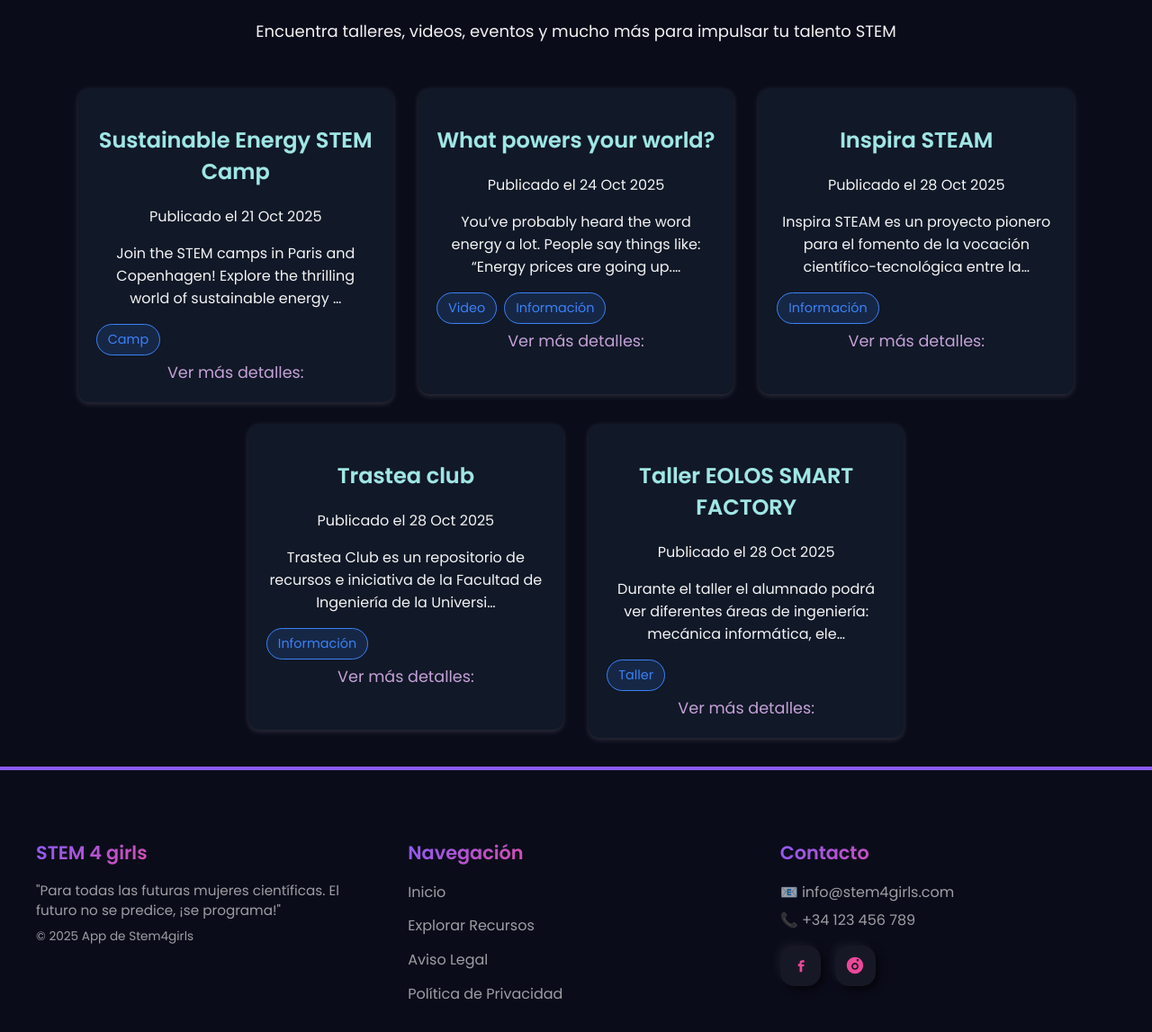
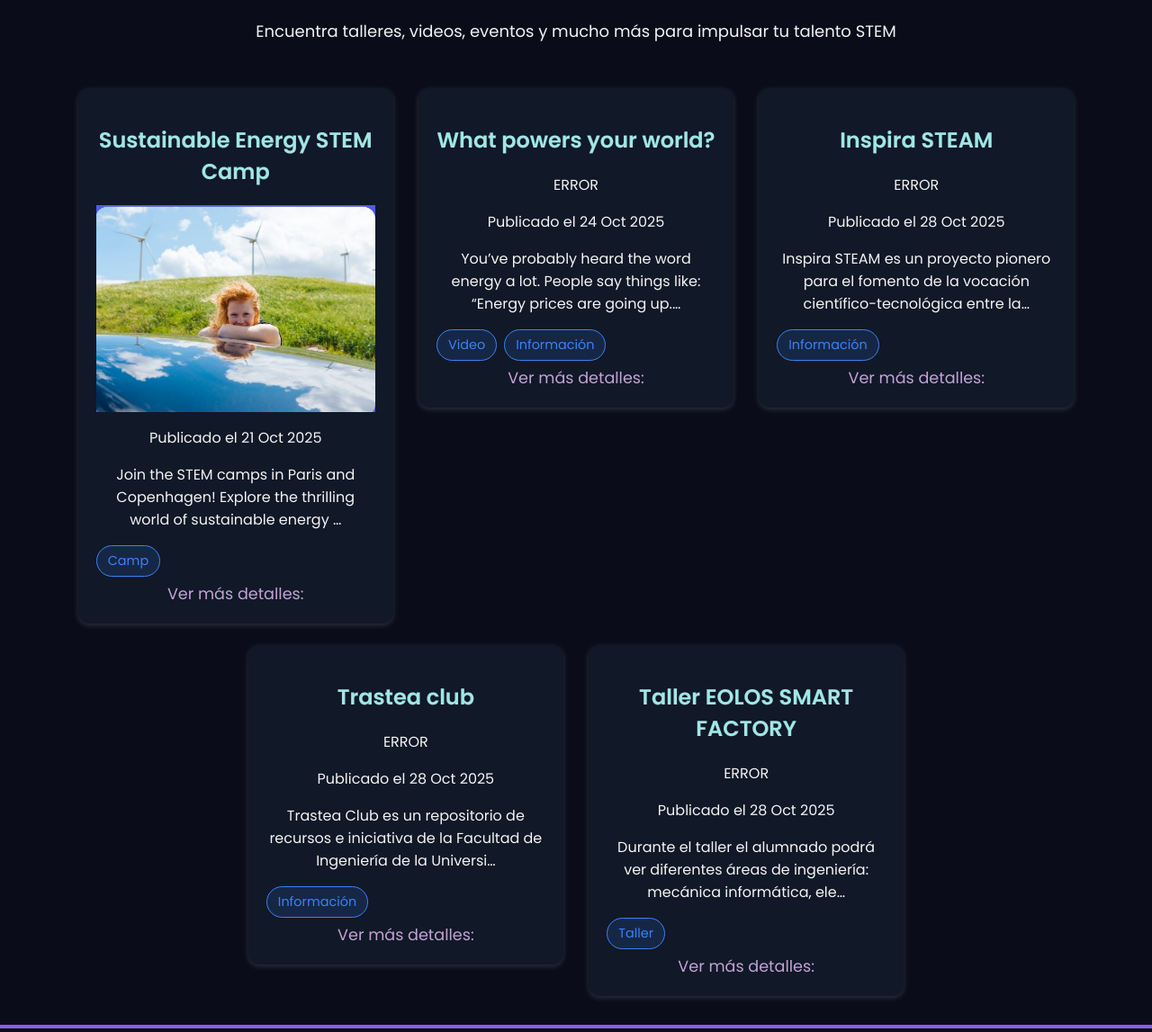
Before and after one commit to IRIA-PICO/stem4girls, a Django app: page /appstem4girls/recursos/ in a window 1280 px wide. Shown: the part 164-1311 px from the top of the page at 90% size. Run offline with Django 5.2, Linux system fonts and the light colour scheme; data comes from the database, SQL or seed files in the repository; both versions use the stored data as it was after the commit.

Commit message:
Intento añadir fotos a recursos

```diff
--- a/appstem4girls/models.py
+++ b/appstem4girls/models.py
@@ -8,7 +8,6 @@ class Proveedor(models.Model):
     telefono = models.CharField(max_length=20, blank=True)
     email = models.EmailField(blank=True)
     web = models.URLField(blank=True, null=True)
-    #logo = models.ImageField(upload_to='proveedores/', blank=True)
 
     def __str__(self):
         return self.nombre
@@ -29,7 +28,7 @@ class Recurso(models.Model):
     enlace = models.URLField(blank=True)
     proveedor = models.ForeignKey(Proveedor, on_delete=models.CASCADE, related_name='recursos')
     tags = models.ManyToManyField(Tag, related_name='recursos')
-    #imagen = models.ImageField(upload_to='recursos/', blank=True)
+    imagen = models.ImageField(upload_to='img',blank=True,null=True,verbose_name='Image')
 
     def __str__(self):
         return self.titulo
--- a/appstem4girls/static/css/recursos.css
+++ b/appstem4girls/static/css/recursos.css
@@ -42,6 +42,16 @@
     -webkit-text-fill-color: #A0E7E5; /* Relleno del texto */
 
 }
+
+/* Ajuste de la imagen dentro del contenedor */
+.recurso_img{
+  width: 100%;
+  height: 100%;
+  object-fit: cover;   /* recorta para cubrir */
+  display: block;
+  transition: transform .35s ease;
+}
+
 .recurso_card:hover {
   transform: translateY(-6px) scale(1.02);
   box-shadow: 0 6px 20px rgba(0, 0, 0, 0.15);
--- a/appstem4girls/templates/lista_recursos.html
+++ b/appstem4girls/templates/lista_recursos.html
@@ -19,8 +19,15 @@
     {% if recursos %}
     {% for recurso in recursos %}
         <div class="recurso_card">
+
             <div>
                 <h2>{{ recurso.titulo }}</h2>
+                {% if recurso.imagen %}
+                    <img src="{{ recurso.imagen.url }}" alt="{{ recurso.titulo|escape }}" class="recurso_img">
+
+                {% else %}
+                    <p>ERROR</p>
+                {% endif %}
                 <p> Publicado el {{ recurso.fecha_publicacion|date:"d M Y" }} </p>
                 <!-- Descripción recortada -->
                 <p>{{ recurso.descripcion|truncatechars:100 }}</p>
--- a/appstem4girls/templates/mujeres_lideres.html
+++ b/appstem4girls/templates/mujeres_lideres.html
@@ -1,6 +1,6 @@
 {% extends "base.html" %}
 {% load static %}
-
+{% load i18n %}
 {% block titulo %} Mujeres STEM {% endblock %}
 
 {% block extra_css %}
@@ -10,8 +10,8 @@
 {% block contenido %}
 <section class="mujeres_section">
     <div class="info_mujeres">
-        <h1 id="mujeres-tit">Mujeres que inspiran en STEM</h1>
-        <p class="subtitle">Conoce a mujeres destacadas en los ambitos de Ciencia, Ingieneria, Tecnologia y matematicas.</p>
+        <h1 id="mujeres-tit">{% trans "Mujeres que inspiran en STEM" %}</h1>
+        <p class="subtitle">{% trans "Conoce a mujeres destacadas en los ambitos de Ciencia, Ingieneria, Tecnologia y matematicas." %}</p>
     </div>
 
     {% if mujeres %}
```
Also changed, not shown: appstem4girls/templates/detalle_recurso.html (+6 -5 lines), appstem4girls/locale/en/LC_MESSAGES/django.po, appstem4girls/locale/es/LC_MESSAGES/django.po, appstem4girls/migrations/0004_recurso_imagen.py (added), appstem4girls/static/images/Sustainable Energy STEM Camp.jpeg (added), db.sqlite3, img/Sustainable_Energy_STEM_Camp.jpeg (added), img/Susteinable_energy.jpeg (added), 2 other files.
